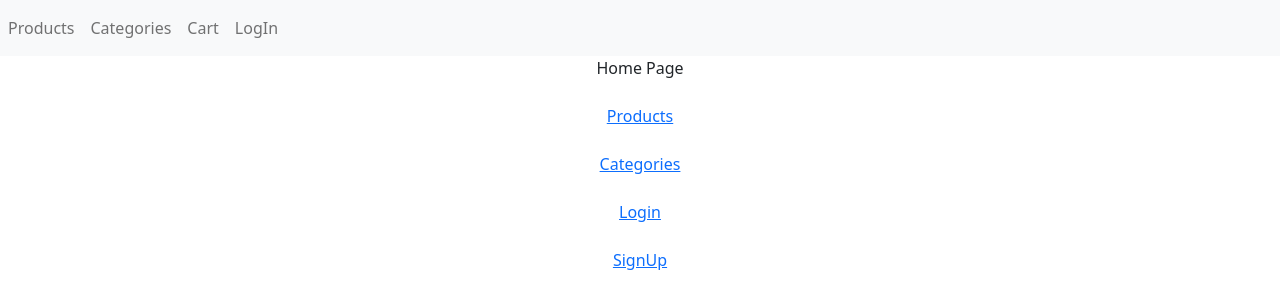
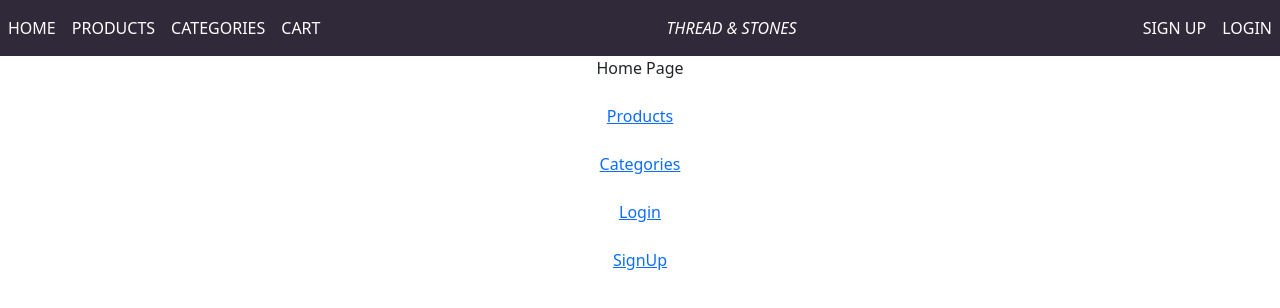
Before and after one commit to Knowledge-Streams-KS/react-e-commerce-maryam2497, a React (Create React App) app: page / in a window 1280 px wide. Shown: the top 308 px of the page. Built offline with nearby package versions, Linux system fonts and the light colour scheme.

Commit message:
styling added to navbar

```diff
--- a/src/Components/card/card.css
+++ b/src/Components/card/card.css
@@ -1,4 +1,4 @@
-.card-container {
+/* .card-container {
   width: 300px;
   margin: 20px;
   text-align: center;
@@ -31,4 +31,4 @@
 
 .card-image {
   width: 100%;
-}
+} */
--- a/src/Components/list/list.css
+++ b/src/Components/list/list.css
@@ -1,8 +1,7 @@
-.list-container {
+/* .list-container {
   display: flex;
   flex-wrap: wrap;
   justify-content: center;
-  /* position: relative; */
 }
 
 
@@ -21,4 +20,4 @@ button {
   color: white;
   border: none;
   border-radius: 5px;
-}
+} */
--- a/src/Components/navBar/navBar.css
+++ b/src/Components/navBar/navBar.css
@@ -1,4 +1,30 @@
-.nav-link:hover {
-    color: #007bff;
-    background-color: rgba(0, 0, 0, 0.1);
-  }
+ .navBar {
+  display: flex;
+  justify-content: space-between;
+  align-items: center;
+  background-color: #302939;
+  color: #fff;
+  padding: 30px;
+}
+
+.navbar-nav {
+  display: flex;
+  justify-content: space-between;
+  flex-grow: 1;
+}
+
+.center-link {
+  margin: 0 auto;
+  font-style: italic;
+
+}
+
+.navbar-nav .nav-link {
+  color: #fff;
+}
+
+.navbar-nav .nav-link:hover {
+  color: #d85f5f;
+  background-color: #534d5b;
+
+}
--- a/src/Components/navBar/navBar.jsx
+++ b/src/Components/navBar/navBar.jsx
@@ -1,31 +1,51 @@
 import React from 'react';
 import { Link, Outlet } from 'react-router-dom';
 import { Navbar, Nav } from 'react-bootstrap';
-import './navBar.css'
+import './navBar.css';
 import { SignOut } from '../../utils/services/FireBase';
+
 const NavBar = () => {
-  const userLoggedIn= localStorage.getItem("token");
+  const userLoggedIn = localStorage.getItem('token');
 
-  return (<div>
-    <Navbar bg="light" expand="lg">
-      <Navbar.Toggle aria-controls="basic-navbar-nav" />
-      <Navbar.Collapse id="basic-navbar-nav">
-        <Nav className="mr-auto">
-          <Nav.Link as={Link} to="/product">Products</Nav.Link>
-          <Nav.Link as={Link} to="/categories">Categories</Nav.Link>
-          <Nav.Link as={Link} to="/checkout">Cart</Nav.Link>
-          {!userLoggedIn ? (
-              <Nav.Link as={Link} to="/loginform">LogIn</Nav.Link>
+  return (
+    <div>
+      <Navbar className="navBar">
+        <Navbar.Toggle />
+        <Navbar.Collapse >
+          <Nav >
+            <Nav.Link as={Link} to="/home">
+              HOME
+            </Nav.Link>
+            <Nav.Link as={Link} to="/product">
+              PRODUCTS
+            </Nav.Link>
+            <Nav.Link as={Link} to="/categories">
+              CATEGORIES
+            </Nav.Link>
+            <Nav.Link as={Link} to="/checkout">
+              CART
+            </Nav.Link>
+            <Nav.Link as={Link} to="/home"  className="center-link" >
+              THREAD &amp; STONES
+            </Nav.Link>
+            <Nav.Link as={Link} to="/signUpForm">
+              SIGN UP
+            </Nav.Link>
+            {!userLoggedIn ? (
+              <Nav.Link as={Link} to="/loginform">
+                LOGIN
+              </Nav.Link>
             ) : (
-              <Nav.Link as={Link} to="/home"
-               onClick={() => SignOut()}>LogOut</Nav.Link>
+              <Nav.Link as={Link} to="/home" onClick={() => SignOut()}>
+                LOGOUT
+              </Nav.Link>
             )}
-
-        </Nav>
-      </Navbar.Collapse>
-    </Navbar>
-    <Outlet /></div>
+          </Nav>
+        </Navbar.Collapse>
+      </Navbar>
+      <Outlet />
+    </div>
   );
-}
+};
 
 export default NavBar;
--- a/src/Pages/product/product.css
+++ b/src/Pages/product/product.css
@@ -1,8 +1,8 @@
-.dropdown {
+/* .dropdown {
   width: 100px;
   height: 30px;
   font-size: 14px;
   border: 1px solid gray;
   border-radius: 5px;
   padding: 5px;
-  }
+  } */
--- a/src/Pages/productDetails/productDetails.css
+++ b/src/Pages/productDetails/productDetails.css
@@ -1,4 +1,4 @@
-.product-details-container {
+/* .product-details-container {
     display: flex;
     flex-direction: column;
     align-items: center;
@@ -8,7 +8,6 @@
   }
 
   h1 {
-    /* font-size: 40px; */
     font-weight: bolder;
     margin-bottom: 20px;
   }
@@ -27,4 +26,4 @@
   .productDetailDescription{
     font-size: 18px;
     margin-bottom: 20px;
-  }
+  } */
```
Also changed, not shown: src/Pages/products/products.jsx (deleted, +0 -106 lines), src/Pages/error/error.css (deleted).
